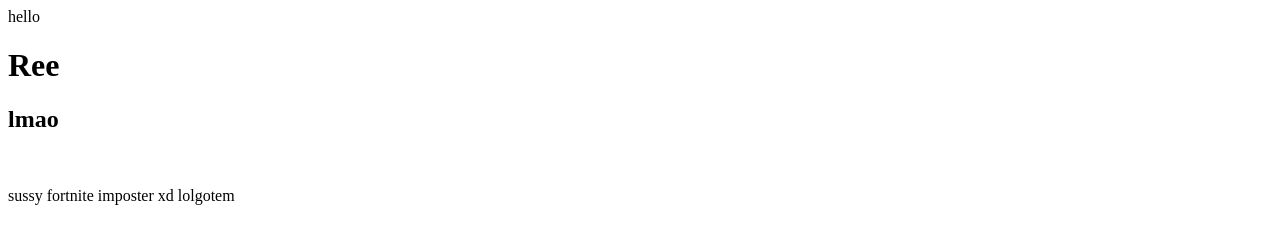
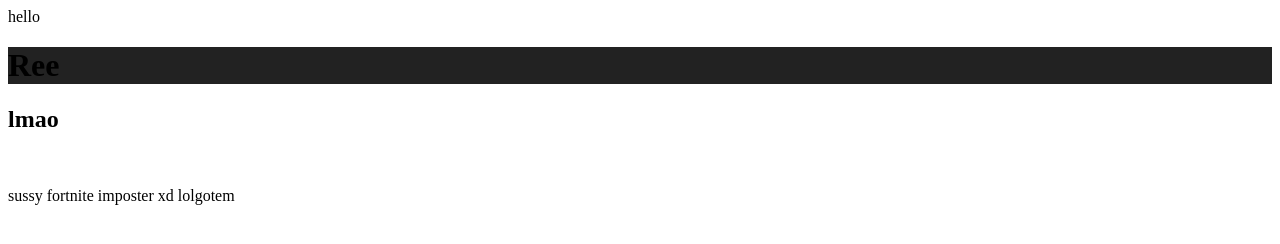
Before and after one commit to FelixArgyleXD/-0.0-, a plain HTML site: page index.html in a window 1280 px wide. Drawn offline with Linux system fonts and the light colour scheme.

Commit message:
Update index.html

```diff
--- a/index.html
+++ b/index.html
@@ -1,6 +1,6 @@
 <style>
   h1{
-  background-color:001001001;
+  background-color:#222222;
 }
 </style>
 
```
